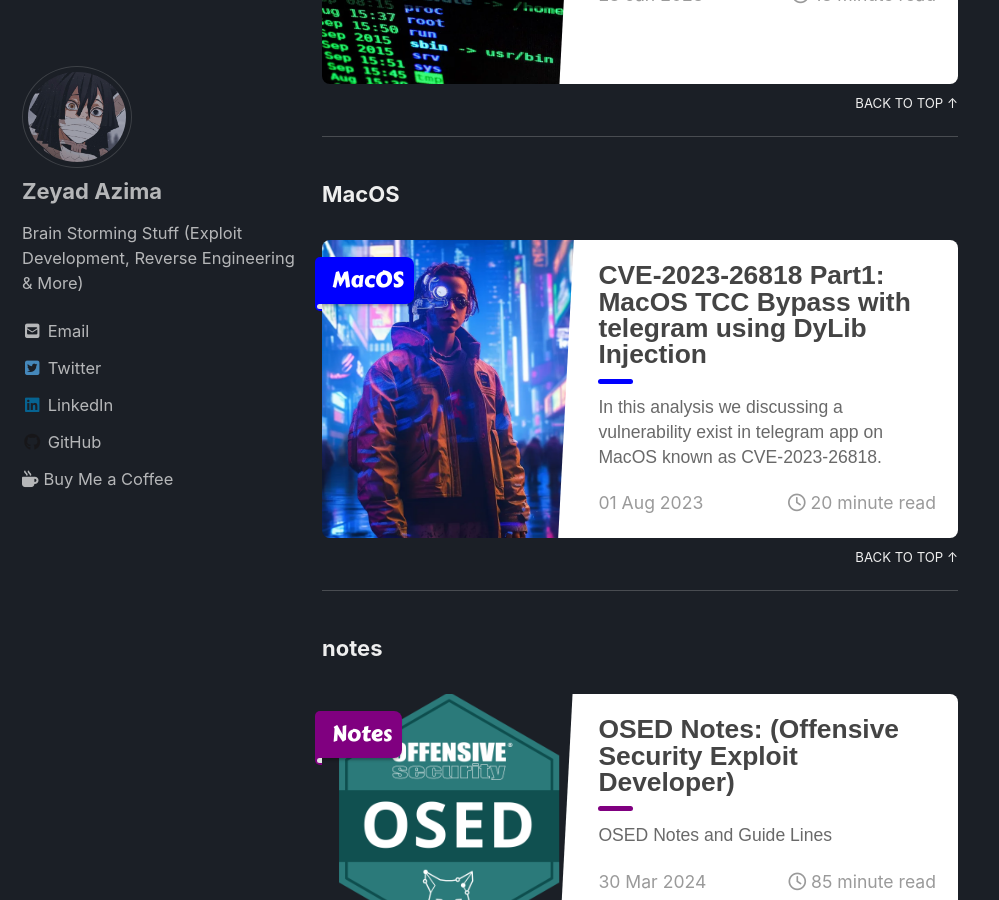
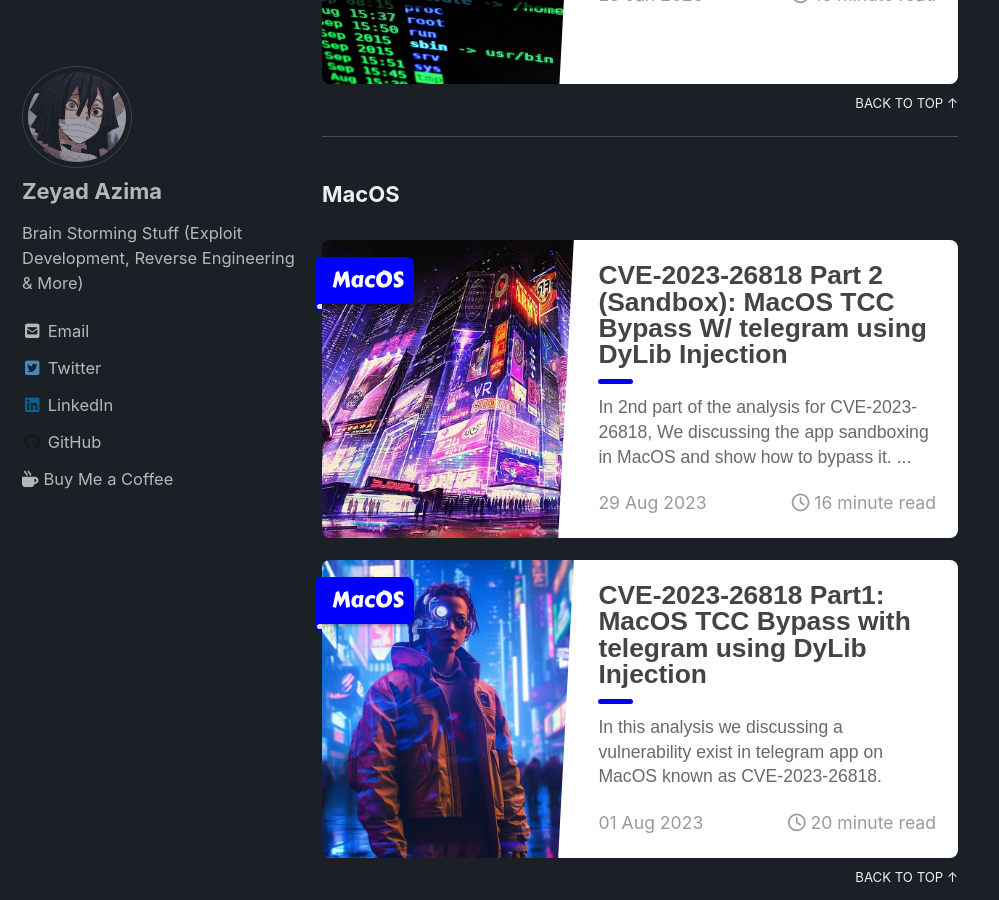
Before and after one commit to Zeyad-Azima/Zeyad-Azima.github.io, a Jekyll site: the page built from _pages/tag-archive.md, in a window 1280 px wide and 900 px high, scrolled down 2262 px. Shown: the whole window, without its empty margins (0-999 px from the left). Built offline with Jekyll 4.4.1, drawn with Linux system fonts in a browser that asks for light colours; cached includes are drawn as plain includes; nearby versions of some CDN libraries.

Commit message:
Update 2023-08-29-CVE_2023_26818_P2.md

```diff
--- a/_posts/MacOS/2023-08-29-CVE_2023_26818_P2.md
+++ b/_posts/MacOS/2023-08-29-CVE_2023_26818_P2.md
@@ -6,6 +6,8 @@ header:
 ribbon: blue
 description: "In 2nd part of the analysis for CVE-2023-26818, We discussing the app sandboxing in MacOS and show how to bypass it. To exploit the vulnerability."
 categories:
+  - MacOS
+tags:
   - MacOS
 toc: true
 ---
```
